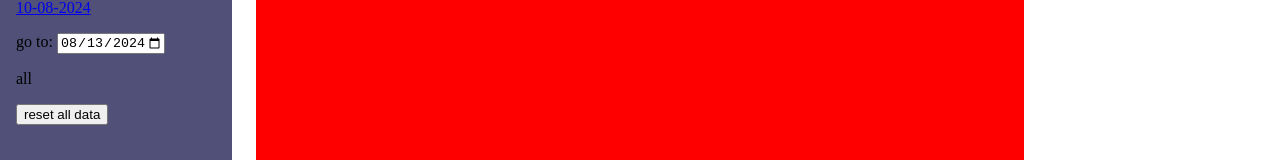
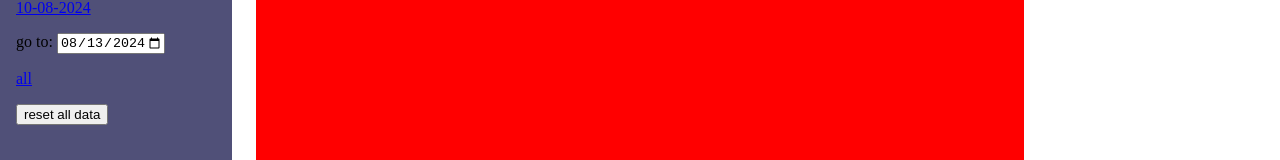
Before and after one commit to 60x20/Checklist, a React (Vite) app: page /2024/08/13 in a window 1280 px wide. Both pictures are taken after a click on the button "Open menu". Shown: the part 250-410 px from the top of the page. Built offline with nearby package versions, Linux system fonts and the light colour scheme.

Commit message:
text converted into link

```diff
--- a/src/components/Menu.jsx
+++ b/src/components/Menu.jsx
@@ -81,7 +81,7 @@ const Menu = () => {
           max="2100-12-31"
         />
       </label>
-      <p>all</p>
+      <p><Link to='all'>all</Link></p>
       <button type="button" onClick={resetAllDataHandler}>reset all data</button>
     </aside>
     ) : false }
```
